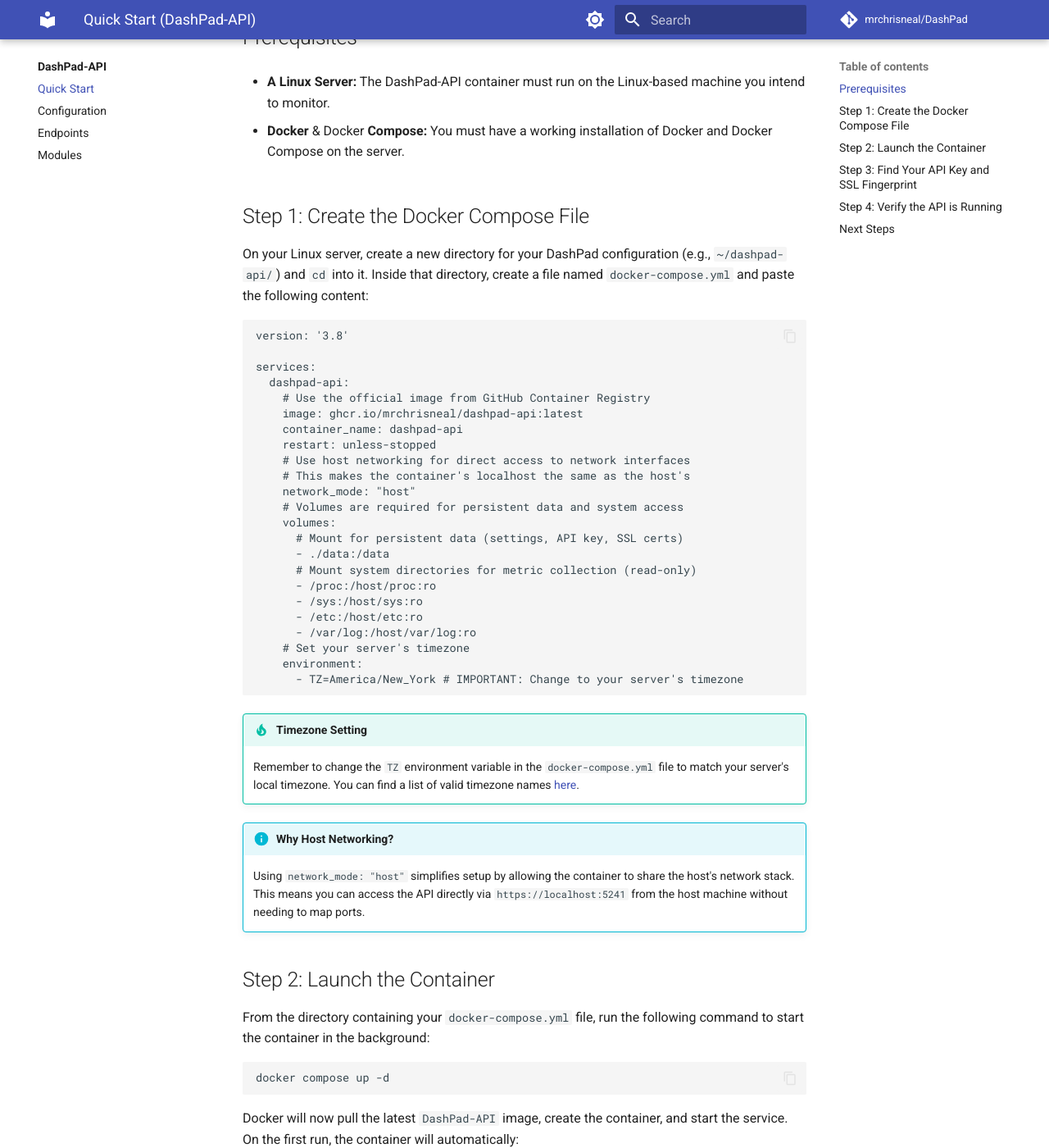
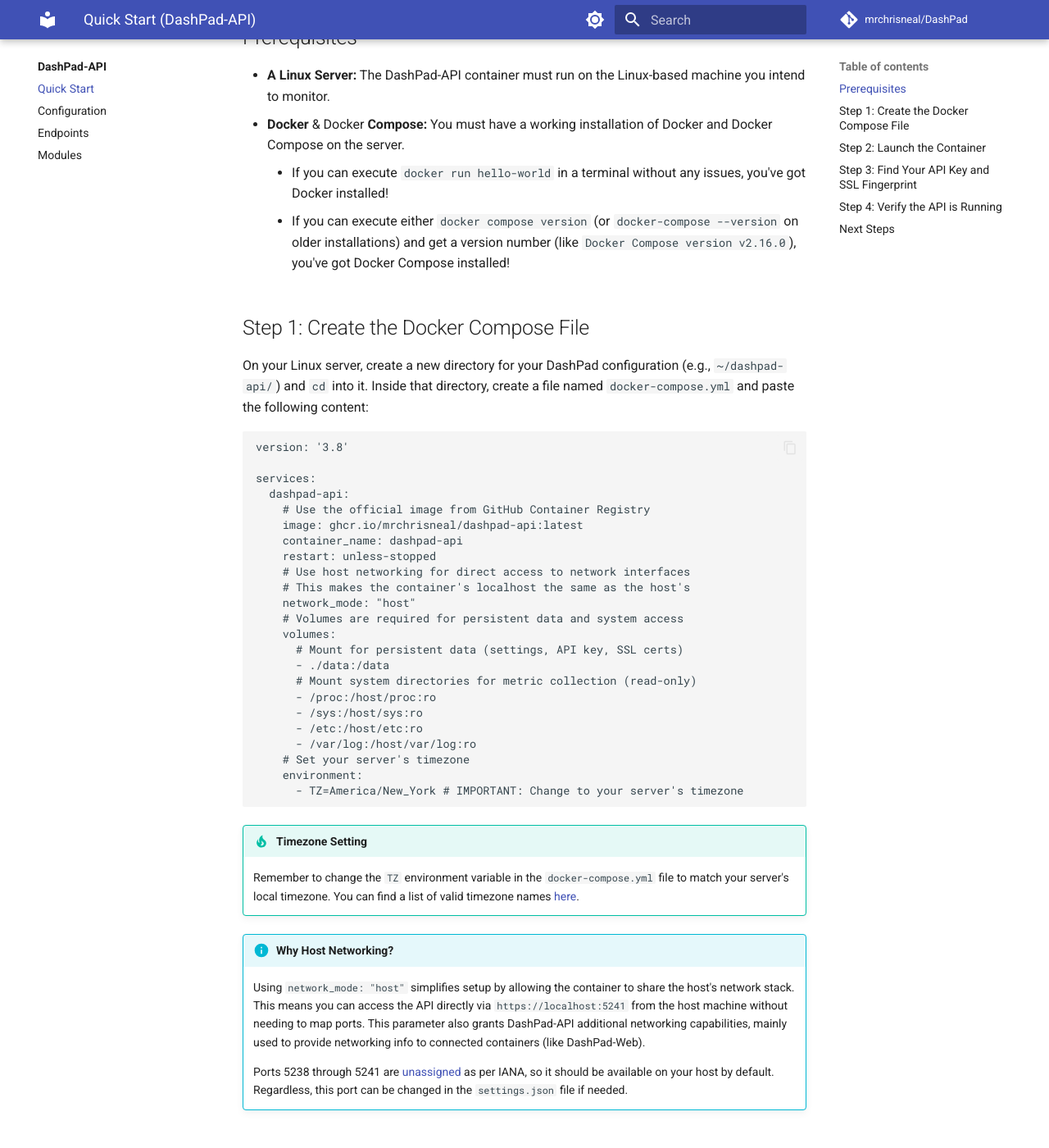
Before and after one commit to mrchrisneal/DashPad, an MkDocs documentation site: the page built from docs/api/quick-start.md, in a window 1280 px wide and 1400 px high, scrolled down 316 px. Shown: the whole window at 82% size. Built offline with MkDocs 1.6.1 and Material for MkDocs 9.7.7, drawn with Linux system fonts in a browser that asks for light colours; comment, search, counter and statistics services are not loaded.

Commit message:
Add note about ports and one-liners for Docker detection

````diff
--- a/docs/api/quick-start.md
+++ b/docs/api/quick-start.md
@@ -8,9 +8,10 @@
 
 ## Prerequisites
 
--   **A Linux Server:** The DashPad-API container must run on the Linux-based machine you intend to monitor.
-
--   **Docker** & Docker **Compose:** You must have a working installation of Docker and Docker Compose on the server.
+- **A Linux Server:** The DashPad-API container must run on the Linux-based machine you intend to monitor.
+- **Docker** & Docker **Compose:** You must have a working installation of Docker and Docker Compose on the server.
+    - If you can execute `docker run hello-world` in a terminal without any issues, you've got Docker installed!
+    - If you can execute either `docker compose version` (or `docker-compose --version` on older installations) and get a version number (like `Docker Compose version v2.16.0`), you've got Docker Compose installed!
 
 ## Step 1: Create the Docker Compose File
 
@@ -43,10 +44,12 @@
 ```
 
 !!! tip "Timezone Setting"
-    Remember to change the `TZ` environment variable in the `docker-compose.yml` file to match your server's local timezone. You can find a list of valid timezone names [here](https://en.wikipedia.org/wiki/List_of_tz_database_time_zones "null").
+    Remember to change the `TZ` environment variable in the `docker-compose.yml` file to match your server's local timezone. You can find a list of valid timezone names [here](https://en.wikipedia.org/wiki/List_of_tz_database_time_zones).
 
 !!! info "Why Host Networking?"
-    Using `network_mode: "host"` simplifies setup by allowing the container to share the host's network stack. This means you can access the API directly via `https://localhost:5241` from the host machine without needing to map ports.
+    Using `network_mode: "host"` simplifies setup by allowing the container to share the host's network stack. This means you can access the API directly via `https://localhost:5241` from the host machine without needing to map ports. This parameter also grants DashPad-API additional networking capabilities, mainly used to provide networking info to connected containers (like DashPad-Web).
+
+    Ports 5238 through 5241 are [unassigned](https://www.iana.org/assignments/service-names-port-numbers/service-names-port-numbers.xhtml?search=5241) as per IANA, so it should be available on your host by default. Regardless, this port can be changed in the `settings.json` file if needed.
 
 ## Step 2: Launch the Container
 
````
